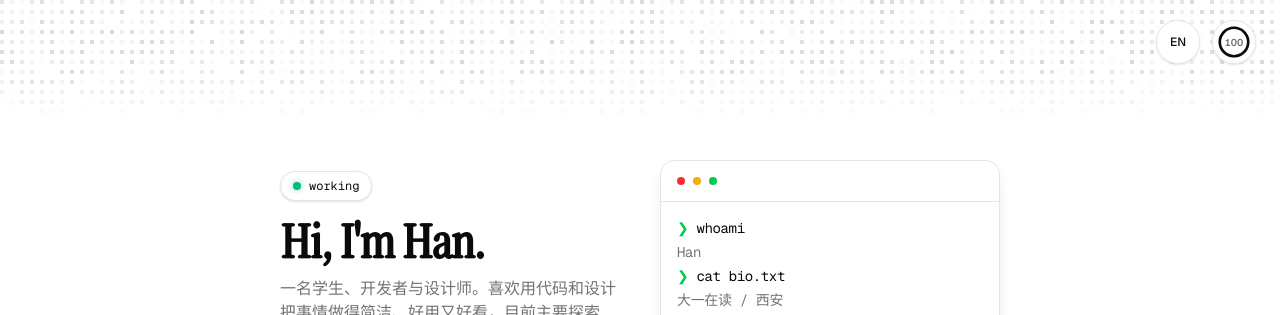
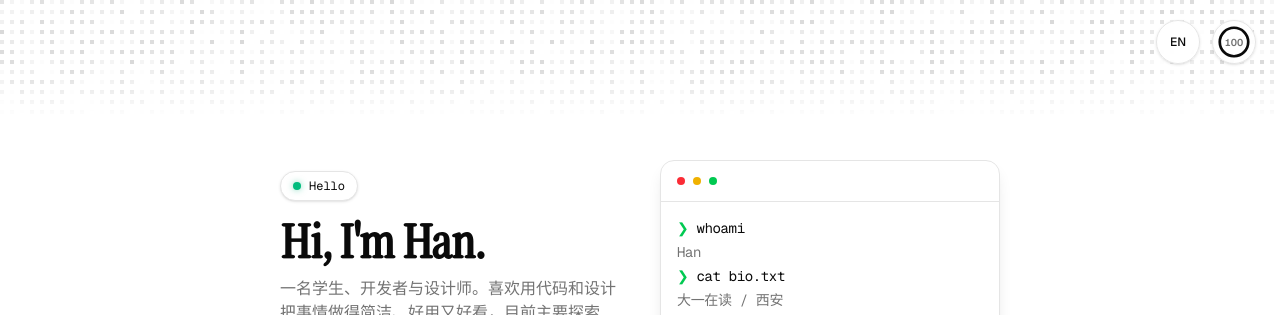
Before and after one commit to HanHanWeb/homepage, a Next.js app: page / in a window 1280 px wide. Shown: the top 315 px of the page. Built offline with nearby package versions, Linux system fonts and the light colour scheme.

Commit message:
perf: 优化入场动画流畅度并隐藏滚动条

```diff
--- a/src/app/globals.css
+++ b/src/app/globals.css
@@ -147,11 +147,15 @@
   }
 }
 
-/* 细滚动条：替换原生样式 */
+/* 隐藏页面滚动条：滚动功能保留，仅不显示 */
 html {
-  scrollbar-width: thin; /* Firefox */
-  scrollbar-color: var(--border) transparent; /* Firefox */
+  scrollbar-width: none; /* Firefox */
+  -ms-overflow-style: none; /* 旧版 Edge/IE */
 }
+html::-webkit-scrollbar {
+  display: none;
+}
+/* 内部可滚动区域（终端等）保留细滚动条，避免内容无法感知可滚 */
 ::-webkit-scrollbar {
   width: 6px;
   height: 6px;
@@ -188,6 +192,8 @@ html {
 .animate-blur-in {
   animation: blur-in 0.5s ease-out both;
   animation-delay: var(--blur-delay, 0s);
+  /* 提前提升到合成层，动画不因主线程繁忙（hydration 等）丢帧 */
+  will-change: opacity, filter, transform;
 }
 
 /* 含 backdrop-filter 的元素祖先只使用 opacity 淡入，避免创建 backdrop root。 */
@@ -200,12 +206,47 @@ html {
   }
 }
 
+/* 标题逐字符浮现：合成器驱动的纯 CSS 实现（替代 motion JS 逐帧驱动，避免起点掉帧） */
+@keyframes char-float-in-tf {
+  from {
+    filter: blur(10px);
+    transform: translateY(20px);
+  }
+  to {
+    filter: blur(0);
+    transform: translateY(0);
+  }
+}
+
+@keyframes char-float-in-o {
+  from {
+    opacity: 0;
+  }
+  to {
+    opacity: 1;
+  }
+}
+
+.hero-char {
+  display: inline-block;
+  white-space: pre;
+  opacity: 0;
+  filter: blur(10px);
+  transform: translateY(20px);
+  /* 预建合成层：动画首帧无需临时建层/栅格化，消除起点卡顿 */
+  will-change: opacity, filter, transform;
+  animation:
+    char-float-in-tf 0.3s ease-out forwards,
+    char-float-in-o 0.4s ease-out forwards;
+  animation-delay: var(--char-delay, 0s), var(--char-delay, 0s);
+}
+
 .animate-dock-in {
   animation: dock-in 0.5s ease-out backwards;
   animation-delay: var(--blur-delay, 0s);
 }
 
-/* 滚动进入视口时触发：由 Reveal 组件（IntersectionObserver）添加类名 */
+/* Reveal 组件挂载即播放（整页入场编排，--blur-delay 控制各板块先后顺序） */
 .blur-in-pending {
   opacity: 0;
   filter: blur(8px);
@@ -215,6 +256,8 @@ html {
 .blur-in-pending.is-blur-in {
   animation: blur-in 0.5s ease-out both;
   animation-delay: var(--blur-delay, 0s);
+  /* 预建合成层：与 .animate-blur-in 同机制，避免动画首帧建层掉帧 */
+  will-change: opacity, filter, transform;
 }
 
 /* 贡献图：覆写 react-activity-calendar 默认的横向滚动，改为居右裁剪、无滚动条 */
--- a/src/app/layout.tsx
+++ b/src/app/layout.tsx
@@ -11,14 +11,12 @@ const geistSans = Geist({
   variable: "--font-sans",
   subsets: ["latin"],
   display: "swap",
-  preload: false,
 });
 
 const geistMono = Geist_Mono({
   variable: "--font-geist-mono",
   subsets: ["latin"],
   display: "swap",
-  preload: false,
 });
 
 export const metadata: Metadata = {
@@ -34,7 +32,16 @@ export default function RootLayout({ children }: LayoutProps<"/">) {
       suppressHydrationWarning
       className={`${geistSans.variable} ${geistMono.variable} h-full scroll-smooth antialiased`}
     >
-      <head />
+      <head>
+        {/* 预加载标题字体，避免 font swap 在入场动画中途改变字形 */}
+        <link
+          rel="preload"
+          href="/fonts/ChillJinshuSong_CompactRegular-subset.woff2"
+          as="font"
+          type="font/woff2"
+          crossOrigin="anonymous"
+        />
+      </head>
       <body suppressHydrationWarning className="min-h-full flex flex-col">
         <SuppressScriptWarning />
         <ThemeProvider
--- a/src/components/contributions.tsx
+++ b/src/components/contributions.tsx
@@ -1,6 +1,6 @@
 "use client";
 
-import { cloneElement, useState, useSyncExternalStore } from "react";
+import { cloneElement, useEffect, useState } from "react";
 import type { MouseEvent as ReactMouseEvent, ReactElement, ReactNode } from "react";
 import { GitHubCalendar } from "react-github-calendar";
 import { useTheme } from "next-themes";
@@ -34,12 +34,17 @@ function BlockTooltip({ block, children }: { block: ReactElement; children: Reac
   );
 }
 
-const emptySubscribe = () => () => {};
-
 export function Contributions() {
   const { resolvedTheme } = useTheme();
   const { t } = useLanguage();
-  const mounted = useSyncExternalStore(emptySubscribe, () => true, () => false);
+  // 日历含 365 个 Tooltip，渲染是长任务；推迟到入场动画（约 3s）结束后再挂载，
+  // 避免巨型 React commit 阻塞主线程、卡住按钮/关于等板块的动画
+  const [mounted, setMounted] = useState(false);
+
+  useEffect(() => {
+    const id = setTimeout(() => setMounted(true), 3000);
+    return () => clearTimeout(id);
+  }, []);
 
   return (
     <section id="contributions" className="scroll-mt-6 py-10">
--- a/src/components/focus.tsx
+++ b/src/components/focus.tsx
@@ -29,7 +29,7 @@ export function Focus() {
                   "repeating-linear-gradient(45deg, var(--border) 0 1px, transparent 1px 10px)",
               }}
             >
-              <div className="absolute inset-0 bg-card/60 backdrop-blur-[0.5px]" aria-hidden />
+              <div className="absolute inset-0 bg-card/60" aria-hidden />
               <div className="relative flex flex-col gap-4 sm:flex-row sm:items-center sm:justify-between [perspective:800px]">
                 <Text3DFlip
                   as="h3"
--- a/src/components/hero.tsx
+++ b/src/components/hero.tsx
@@ -11,7 +11,6 @@ import {
   Terminal,
   TypingAnimation,
 } from "@/registry/magicui/terminal";
-import { TextAnimate } from "@/registry/magicui/text-animate";
 
 export function Hero() {
   const { t } = useLanguage();
@@ -32,17 +31,27 @@ export function Hero() {
         <div className="flex flex-col items-center text-center sm:items-start sm:text-left">
           <InstallBadge className="w-fit animate-blur-in" />
 
-          <TextAnimate
-            animation="blurInUp"
-            as="h1"
-            by="character"
-            delay={0.4}
-            duration={0.5}
-            startOnView={false}
+          {/* 逐字符浮现：纯 CSS 合成器驱动（见 globals.css 的 .hero-char），与 motion 版视觉一致 */}
+          <h1
+            aria-label={t.hero.title}
             className="font-serif-sc mt-4 text-3xl font-semibold tracking-tight sm:text-5xl"
           >
-            {t.hero.title}
-          </TextAnimate>
+            <span className="sr-only">{t.hero.title}</span>
+            {t.hero.title.split("").map((ch, i) => (
+              <span
+                key={`char-${i}`}
+                aria-hidden
+                className="hero-char"
+                style={
+                  {
+                    "--char-delay": `${(0.4 + i * (0.5 / t.hero.title.length)).toFixed(3)}s`,
+                  } as React.CSSProperties
+                }
+              >
+                {ch}
+              </span>
+            ))}
+          </h1>
 
           <p
             className="mt-3 max-w-xl text-sm leading-6 text-muted-foreground sm:text-base animate-blur-in"
@@ -115,8 +124,8 @@ export function Hero() {
                   <AnimatedSpan
                     key={i}
                     className="text-muted-foreground"
-                    initial={{ opacity: 0, y: -12 }}
-                    animate={{ opacity: 1, y: 0 }}
+                    initial={{ opacity: 0 }}
+                    animate={{ opacity: 1 }}
                     transition={{
                       duration: 0.35,
                       delay: line.at / 1000,
--- a/src/components/install-badge.tsx
+++ b/src/components/install-badge.tsx
@@ -1,39 +1,20 @@
 "use client";
-
-import { useEffect, useState } from "react";
 
 import { cn } from "@/lib/utils";
 
 export function InstallBadge({ className }: { className?: string }) {
-  const [isWorking, setIsWorking] = useState(false);
-
-  useEffect(() => {
-    const update = () => {
-      const h = new Date().getHours();
-      setIsWorking(h >= 8 && h < 23);
-    };
-    update();
-    const id = setInterval(update, 30_000);
-    return () => clearInterval(id);
-  }, []);
-
   return (
     <div
       className={cn(
-        "inline-flex items-center gap-2 rounded-full border bg-card px-3 py-1.5 shadow-sm backdrop-blur-sm",
+        "inline-flex items-center gap-2 rounded-full border bg-card px-3 py-1.5 shadow-sm",
         className,
       )}
     >
       <span
-        className={cn(
-          "size-2 shrink-0 rounded-full",
-          isWorking
-            ? "bg-emerald-500 shadow-[0_0_6px_rgba(16,185,129,0.5)]"
-            : "bg-muted-foreground/30",
-        )}
+        className="size-2 shrink-0 rounded-full bg-emerald-500 shadow-[0_0_6px_rgba(16,185,129,0.5)]"
         aria-hidden
       />
-      <span className="font-mono text-xs">{isWorking ? "working" : "sleeping"}</span>
+      <span className="font-mono text-xs">Hello</span>
     </div>
   );
 }
```
